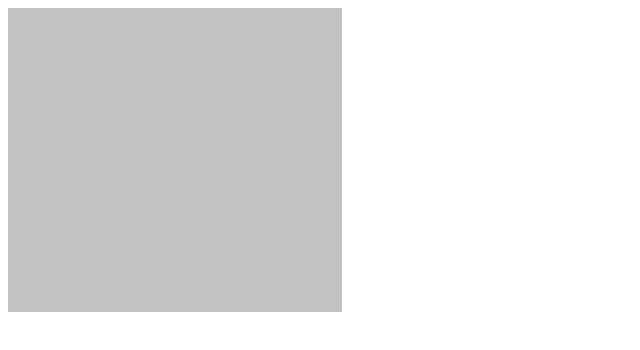
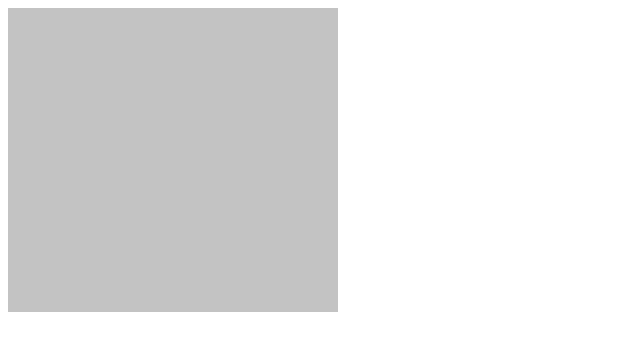
Before and after one commit to WalrusCow/tetvas, a plain HTML site: page main.html in a window 1280 px wide. Shown: the full height of the page, 0-640 px from the left. Drawn offline with Linux system fonts and the light colour scheme.

Commit message:
Fix slight width issue

```diff
--- a/main.html
+++ b/main.html
@@ -5,7 +5,7 @@
     <link type="text/css" rel="stylesheet" href="style.css">
   </head>
   <body>
-    <canvas id="tetvas" height="304" width="334">Please use a modern browser.</canvas>
+    <canvas id="tetvas" height="304" width="330">Please use a modern browser.</canvas>
     <script data-main="scripts/main.js" src="scripts/require.js"></script>
   </body>
 </html>
```
